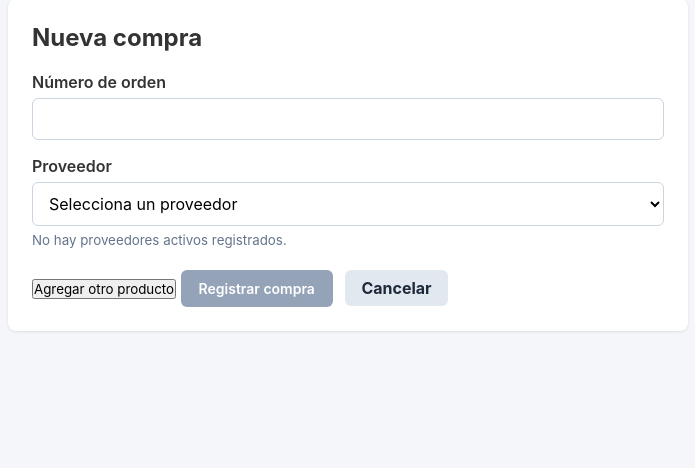
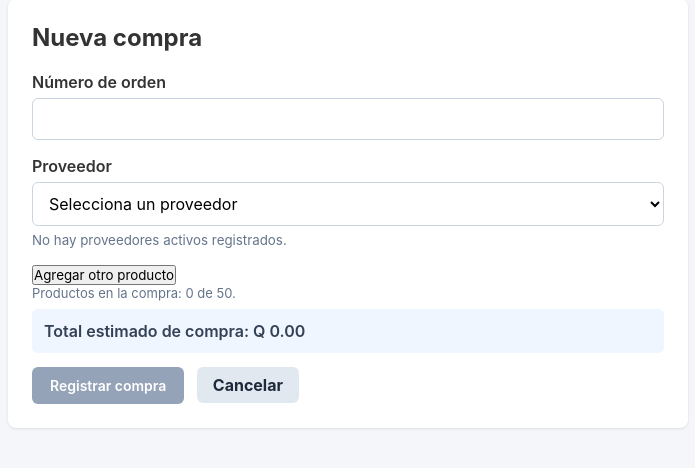
Before and after one commit to tupipoy/comercial_estuardo_bd, a Flask app: template web/templates/compra_form.html in a window 1280 px wide. Shown: the part 145-613 px from the top of the page, without its empty margins (292-987 px from the left). Run offline with Flask 3, Linux system fonts and the light colour scheme; the template is opened without the code that fills it, so the values that code supplies are empty.

Commit message:
Mejora resumen de compras y ventas

```diff
--- a/web/app.py
+++ b/web/app.py
@@ -12,10 +12,6 @@ from db import get_db_connection
 from dotenv import load_dotenv
 
 load_dotenv()
-
-MYSQL_INT_MAX = 2_147_483_647
-MYSQL_DECIMAL_10_2_MAX = Decimal("99999999.99")
-MYSQL_DECIMAL_12_2_MAX = Decimal("9999999999.99")
 
 app = Flask(
     __name__,
@@ -959,12 +955,6 @@ def faltan_triggers_venta(cursor):
     """)
     return cursor.fetchone()["cantidad"] != 2
 
-
-def es_categoria_motocicleta(nombre_categoria):
-    return str(nombre_categoria or "").strip().casefold() in {
-        "moto", "motos", "motocicleta", "motocicletas"
-    }
-
 #ventas
 @app.route("/ventas")
 @requiere_rol("Administrador", "Vendedor")
@@ -1070,7 +1060,7 @@ def nueva_venta():
                 id_producto_num = int(linea["id_producto"])
                 cantidad_num = int(linea["cantidad"])
                 descuento_num = Decimal(linea["descuento"] or "0")
-                if id_producto_num <= 0 or cantidad_num <= 0 or cantidad_num > MYSQL_INT_MAX or not descuento_num.is_finite() or descuento_num < 0 or descuento_num > MYSQL_DECIMAL_10_2_MAX or descuento_num.as_tuple().exponent < -2:
+                if id_producto_num <= 0 or cantidad_num <= 0 or not descuento_num.is_finite() or descuento_num < 0 or descuento_num.as_tuple().exponent < -2:
                     raise ValueError
                 lineas_validas.append({"id_producto": id_producto_num, "cantidad": cantidad_num, "descuento": descuento_num, "vin_chasis": linea["vin_chasis"], "numero_motor": linea["numero_motor"]})
             except (TypeError, ValueError, InvalidOperation):
@@ -1108,25 +1098,16 @@ def nueva_venta():
                 producto_por_id = {p["id_producto"]: p for p in productos_disponibles}
                 if datos["id_cliente"] not in cliente_ids:
                     errores.append("El cliente seleccionado no existe o está inactivo.")
-                total_venta = Decimal("0.00")
                 for linea in lineas_validas:
                     producto = producto_por_id.get(linea["id_producto"])
                     if not producto:
                         errores.append("Uno de los productos no existe, está inactivo o no tiene stock.")
                         break
                     linea["precio_unitario"] = str(producto["precio_venta"])
-                    bruto_linea = Decimal(producto["precio_venta"]) * linea["cantidad"]
-                    if bruto_linea > MYSQL_DECIMAL_12_2_MAX:
-                        errores.append("El importe de una línea supera el máximo permitido por la base de datos.")
-                        break
-                    if linea["descuento"] > bruto_linea:
+                    if linea["descuento"] > Decimal(producto["precio_venta"]) * linea["cantidad"]:
                         errores.append("El descuento de una línea supera el importe de esa línea.")
                         break
-                    total_venta += bruto_linea - linea["descuento"]
-                    if total_venta > MYSQL_DECIMAL_12_2_MAX:
-                        errores.append("El total de la venta supera el máximo permitido por la base de datos.")
-                        break
-                    es_motocicleta = es_categoria_motocicleta(producto["categoria"])
+                    es_motocicleta = "moto" in producto["categoria"].casefold()
                     if es_motocicleta and (linea["cantidad"] != 1 or not linea["vin_chasis"] or not linea["numero_motor"]):
                         errores.append("Cada motocicleta requiere cantidad 1, VIN/chasis y número de motor.")
                         break
@@ -1330,7 +1311,7 @@ def nueva_compra():
                 id_producto_num = int(linea["id_producto"])
                 cantidad_num = int(linea["cantidad"])
                 costo_num = Decimal(linea["costo_unitario"])
-                if id_producto_num <= 0 or cantidad_num <= 0 or cantidad_num > MYSQL_INT_MAX or not costo_num.is_finite() or costo_num <= 0 or costo_num > MYSQL_DECIMAL_10_2_MAX or costo_num.as_tuple().exponent < -2:
+                if id_producto_num <= 0 or cantidad_num <= 0 or not costo_num.is_finite() or costo_num <= 0 or costo_num.as_tuple().exponent < -2:
                     raise ValueError
                 lineas_validas.append({"id_producto": id_producto_num, "cantidad": cantidad_num, "costo_unitario": str(costo_num)})
             except (InvalidOperation, TypeError, ValueError):
@@ -1352,25 +1333,6 @@ def nueva_compra():
                     errores.append("El proveedor seleccionado no existe o está inactivo.")
                 if any(linea["id_producto"] not in producto_por_id for linea in lineas_validas):
                     errores.append("Uno de los productos no existe o está inactivo.")
-
-                total_compra = Decimal("0.00")
-                for linea in lineas_validas:
-                    producto = producto_por_id.get(linea["id_producto"])
-                    if not producto:
-                        continue
-                    cantidad = linea["cantidad"]
-                    costo = Decimal(linea["costo_unitario"])
-                    subtotal = costo * cantidad
-                    if cantidad > MYSQL_INT_MAX - producto["stock_actual"]:
-                        errores.append("La cantidad supera el máximo de existencias admitido por la base de datos.")
-                        break
-                    if subtotal > MYSQL_DECIMAL_12_2_MAX:
-                        errores.append("El importe de una línea supera el máximo permitido por la base de datos.")
-                        break
-                    total_compra += subtotal
-                    if total_compra > MYSQL_DECIMAL_12_2_MAX:
-                        errores.append("El total de la compra supera el máximo permitido por la base de datos.")
-                        break
 
                 cursor.execute("""
                     SELECT id_empleado
--- a/web/static/style.css
+++ b/web/static/style.css
@@ -235,6 +235,30 @@ th { background-color: #0f172a; color: #fff; }
     background-color: #1d4ed8;
 }
 
+.btn-submit:disabled,
+#agregar-linea:disabled {
+    background-color: #94a3b8;
+    cursor: not-allowed;
+}
+
+.subtotal-estimado,
+.total-estimado {
+    color: #334155;
+    font-weight: 600;
+    margin: 8px 0;
+}
+
+.total-estimado {
+    background: #eff6ff;
+    border-radius: 6px;
+    padding: 12px;
+}
+
+.texto-ayuda {
+    color: #64748b;
+    font-size: 13px;
+}
+
 .login-footer {
     text-align: center;
     margin-top: 20px;
--- a/web/templates/compra_form.html
+++ b/web/templates/compra_form.html
@@ -64,7 +64,7 @@
                     <select id="id_producto_{{ loop.index }}" name="id_producto" required>
                         <option value="">Selecciona un producto</option>
                         {% for producto in productos %}
-                        <option value="{{ producto.id_producto }}" {% if linea.id_producto|string == producto.id_producto|string %}selected{% endif %}>
+                        <option value="{{ producto.id_producto }}" data-costo="{{ producto.precio_costo }}" {% if linea.id_producto|string == producto.id_producto|string %}selected{% endif %}>
                             {{ producto.nombre }}{% if producto.codigo_barra %} ({{ producto.codigo_barra }}){% endif %} — stock {{ producto.stock_actual }}, costo actual Q {{ "%.2f"|format(producto.precio_costo) }}
                         </option>
                         {% endfor %}
@@ -72,11 +72,14 @@
                     {% if not productos %}<small>No hay productos activos registrados.</small>{% endif %}
                     <label>Cantidad recibida <input name="cantidad" type="number" min="1" step="1" required value="{{ linea.cantidad }}"></label>
                     <label>Costo unitario (Q) <input name="costo_unitario" type="number" min="0.01" step="0.01" required value="{{ linea.costo_unitario }}"></label>
+                    <p class="subtotal-estimado">Subtotal estimado: <output class="subtotal-linea">Q 0.00</output></p>
                     <button type="button" class="quitar-linea">Quitar producto</button>
                     </fieldset>
                     {% endfor %}
                 </div>
                 <button type="button" id="agregar-linea">Agregar otro producto</button>
+                <p id="limite-lineas" class="texto-ayuda" role="status">Puedes agregar hasta 50 productos distintos.</p>
+                <p class="total-estimado">Total estimado de compra: <output id="total-compra">Q 0.00</output></p>
 
                 <button class="btn-submit" type="submit" {% if not proveedores or not productos %}disabled{% endif %}>
                     Registrar compra
@@ -87,7 +90,26 @@
     </main>
     <script>
         const lineasCompra = document.getElementById('lineas-compra');
-        document.getElementById('agregar-linea').addEventListener('click', () => {
+        const botonAgregarCompra = document.getElementById('agregar-linea');
+        const formatoQuetzales = new Intl.NumberFormat('es-GT', { minimumFractionDigits: 2, maximumFractionDigits: 2 });
+        const actualizarTotalesCompra = () => {
+            let total = 0;
+            lineasCompra.querySelectorAll('.linea-transaccion').forEach((linea) => {
+                const opcion = linea.querySelector('select').selectedOptions[0];
+                const costo = Number(linea.querySelector('[name="costo_unitario"]').value || 0);
+                const cantidad = Number(linea.querySelector('[name="cantidad"]').value || 0);
+                const subtotal = Math.max(0, costo * cantidad);
+                linea.querySelector('.subtotal-linea').textContent = `Q ${formatoQuetzales.format(subtotal)}`;
+                total += subtotal;
+            });
+            document.getElementById('total-compra').textContent = `Q ${formatoQuetzales.format(total)}`;
+            botonAgregarCompra.disabled = lineasCompra.children.length >= 50;
+            document.getElementById('limite-lineas').textContent = botonAgregarCompra.disabled
+                ? 'Se alcanzó el máximo de 50 productos por compra.'
+                : `Productos en la compra: ${lineasCompra.children.length} de 50.`;
+        };
+        botonAgregarCompra.addEventListener('click', () => {
+            if (lineasCompra.children.length >= 50) return;
             const linea = lineasCompra.querySelector('.linea-transaccion').cloneNode(true);
             linea.querySelector('legend').textContent = `Producto ${lineasCompra.children.length + 1}`;
             const selectId = `id_producto_${Date.now()}_${lineasCompra.children.length}`;
@@ -96,10 +118,23 @@
             linea.querySelectorAll('input').forEach((input) => { input.value = input.name === 'cantidad' ? '1' : ''; });
             linea.querySelector('select').selectedIndex = 0;
             lineasCompra.appendChild(linea);
+            actualizarTotalesCompra();
         });
         lineasCompra.addEventListener('click', (event) => {
-            if (event.target.matches('.quitar-linea') && lineasCompra.children.length > 1) event.target.closest('.linea-transaccion').remove();
+            if (event.target.matches('.quitar-linea') && lineasCompra.children.length > 1) {
+                event.target.closest('.linea-transaccion').remove();
+                actualizarTotalesCompra();
+            }
         });
+        lineasCompra.addEventListener('input', actualizarTotalesCompra);
+        lineasCompra.addEventListener('change', (event) => {
+            if (event.target.matches('select[name="id_producto"]')) {
+                const costo = event.target.selectedOptions[0]?.dataset.costo || '';
+                event.target.closest('.linea-transaccion').querySelector('[name="costo_unitario"]').value = costo;
+            }
+            actualizarTotalesCompra();
+        });
+        actualizarTotalesCompra();
     </script>
 </body>
 </html>
```
Also changed, not shown: web/templates/venta_form.html (+33 -3 lines).
